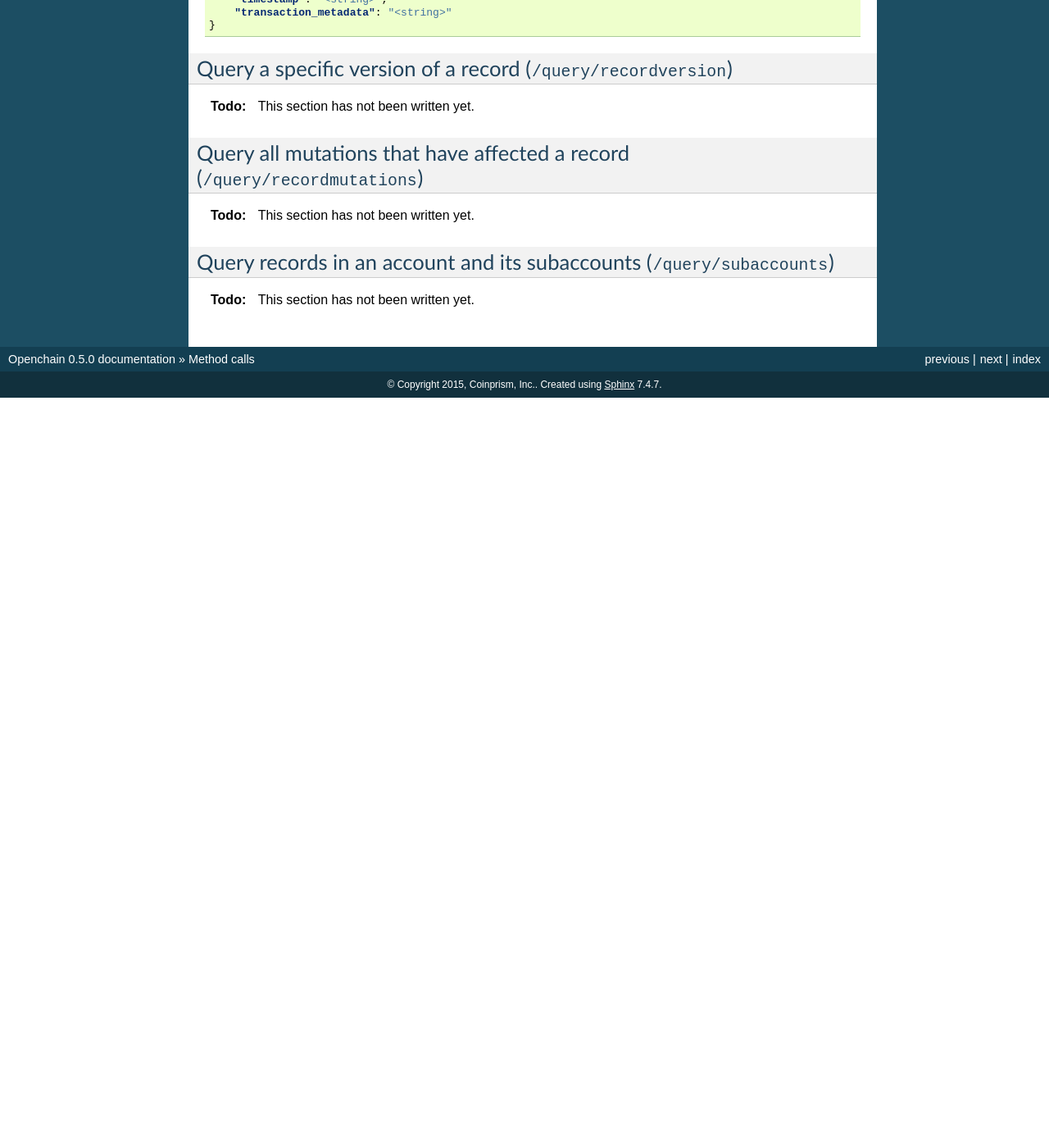
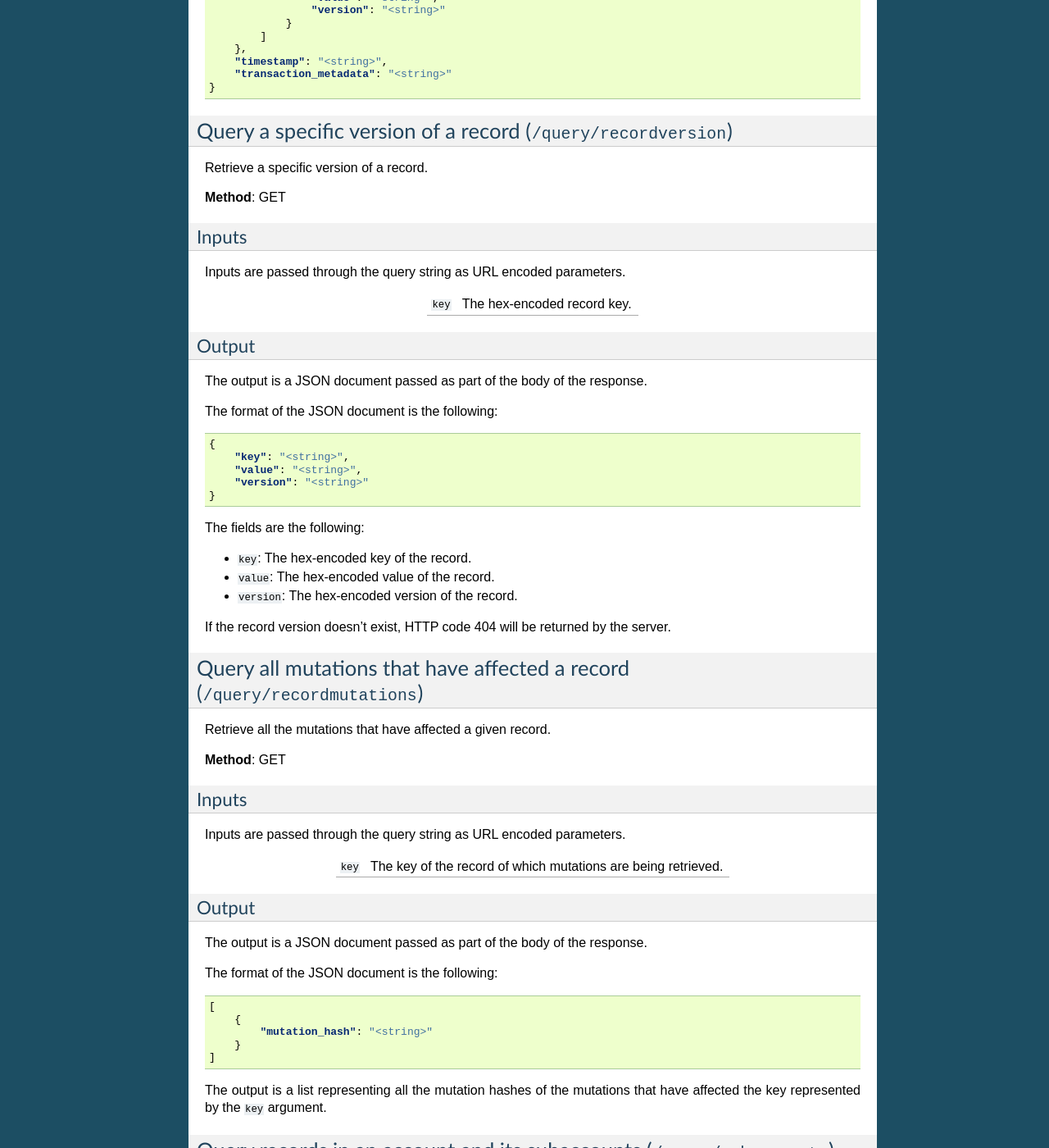
Before and after one commit to openchain/docs, a Sphinx documentation site: the page built from docs/source/api/method-calls.rst, in a window 1280 px wide and 1400 px high, scrolled down 3788 px. Shown: the whole window at 82% size. Built offline with Sphinx 7.4.7, drawn with Linux system fonts in a browser that asks for light colours; before the commit the page ends 4273 px from its top, so only the background shows below that; some of the changed text lies outside the part shown.

Commit message:
Improve the API documentation

```diff
--- a/docs/source/api/method-calls.rst
+++ b/docs/source/api/method-calls.rst
@@ -188,6 +188,10 @@ Inputs are passed through the query string as URL encoded parameters.
 Output
 ~~~~~~
 
+The output is a JSON document passed as part of the body of the response.
+
+The format of the JSON document depends on the ``format`` argument:
+
 1. ``raw`` output format (default):
 
 .. code-block:: json
@@ -222,13 +226,74 @@ The ``raw`` property contains the serialized transaction.
 Query a specific version of a record (``/query/recordversion``)
 ---------------------------------------------------------------
 
-.. include:: /common/stub.txt
+Retrieve a specific version of a record.
+
+**Method**: GET
+
+Inputs
+~~~~~~
+
+Inputs are passed through the query string as URL encoded parameters.
+
+=================  ==============
+``key``            The hex-encoded record key.
+=================  ==============
+
+Output
+~~~~~~
+
+The output is a JSON document passed as part of the body of the response.
+
+The format of the JSON document is the following:
+
+.. code-block:: json
+
+    {
+        "key": "<string>",
+        "value": "<string>",
+        "version": "<string>"
+    }
+
+The fields are the following:
+
+* ``key``: The hex-encoded key of the record.
+* ``value``: The hex-encoded value of the record.
+* ``version``: The hex-encoded version of the record.
+
+If the record version doesn't exist, HTTP code 404 will be returned by the server.
 
 Query all mutations that have affected a record (``/query/recordmutations``)
 ----------------------------------------------------------------------------
 
-.. include:: /common/stub.txt
+Retrieve all the mutations that have affected a given record.
 
+**Method**: GET
+
+Inputs
+~~~~~~
+
+Inputs are passed through the query string as URL encoded parameters.
+
+=================  ==============
+``key``            The key of the record of which mutations are being retrieved.
+=================  ==============
+
+Output
+~~~~~~
+
+The output is a JSON document passed as part of the body of the response.
+
+The format of the JSON document is the following:
+
+.. code-block:: json
+
+    [
+        {
+            "mutation_hash": "<string>"
+        }
+    ]
+
+The output is a list representing all the mutation hashes of the mutations that have affected the key represented by the ``key`` argument.
 
 Query records in an account and its subaccounts (``/query/subaccounts``)
 ------------------------------------------------------------------------
```
